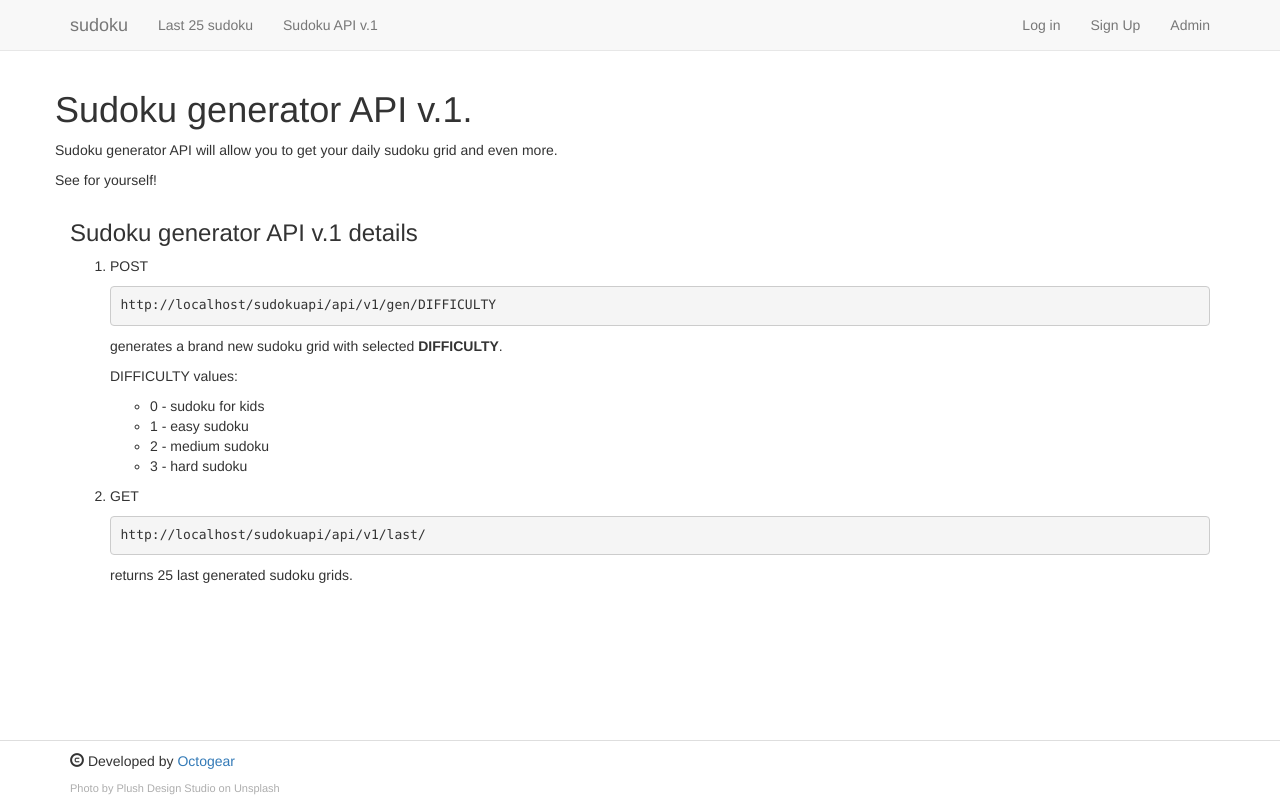
After one commit to Octogear/sudoku, a Django app: page /sudokuapi/ in a window 1280 px wide. The commit adds this page. Run offline with Django 3.2, Linux system fonts and the light colour scheme; some libraries are stand-ins or nearby versions.

Commit message:
fix #5 sudoku api doc page

```diff
--- a/sudoku/urls.py
+++ b/sudoku/urls.py
@@ -28,6 +28,7 @@ from sudoku_app import views as sudoku_app_views
 urlpatterns = [
     path('admin/', admin.site.urls),
     path('', sudoku_app_views.IndexView.as_view(), name='home'),
+    path('sudokuapi/', sudoku_app_views.ApiView.as_view(), name='sudokuapi'),
     path('sudoku_app_template/', sudoku_app_views.sudoku_appIndexView.as_view(), name='sudoku_app_template'),
 
     # logging users in/out
--- a/sudoku_app/views.py
+++ b/sudoku_app/views.py
@@ -37,9 +37,24 @@ class IndexView(TemplateView):
                 'page_title': self.page_title,
                 'last_boards': q,
                 'count': count,
+                'base_url': "{0}://{1}{2}".format(request.scheme, request.get_host(), request.path),
             }
         )
 
+
+class ApiView(TemplateView):
+    """Index view."""
+
+    template_name = 'sudokuapi.html'
+    page_title = "Sudoku Generator API v.1"
+
+    def get(self, request, *args, **kwargs):
+        return render(
+            request,
+            self.template_name, {
+                'base_url': "{0}://{1}{2}".format(request.scheme, request.get_host(), request.path),
+            }
+        )
 
 class sudoku_appIndexView(TemplateView):
     template_name = 'sudoku_app/base.html'
--- /dev/null
+++ b/templates/sudokuapi.html
@@ -0,0 +1,39 @@
+{% extends 'base.html' %}
+
+{% block body_block %}
+    <div class="row">
+        <h1>Sudoku generator API v.1.</h1>
+        <p>Sudoku generator API will allow you to get your daily sudoku grid and even more.</p>
+        <p>See for yourself!</p>
+    </div>
+
+    <div class="row">
+        <div class="col-sm-12">
+            <h3>Sudoku generator API v.1 details</h3>
+            <ol class='api-list'>
+                <li>
+                    <p>
+                        POST <pre>{{base_url}}api/v1/gen/DIFFICULTY</pre>
+                        generates a brand new sudoku grid with selected <b>DIFFICULTY</b>.
+                    </p>
+                    <p>
+                        DIFFICULTY values:
+                        <ul>
+                            <li>0 - sudoku for kids</li>
+                            <li>1 - easy sudoku</li>
+                            <li>2 - medium sudoku</li>
+                            <li>3 - hard sudoku</li>
+                        </ul>
+                    </p>
+                </li>
+                <li>
+                    <p>
+                        GET
+                        <pre>{{base_url}}api/v1/last/</pre>
+                        returns 25 last generated sudoku grids.
+                    </p>
+                </li>
+            </ol>
+        </div>
+    </div>
+{% endblock %}
--- a/templates/topnavbar.html
+++ b/templates/topnavbar.html
@@ -12,7 +12,7 @@
         <div id="navbar" class="navbar-collapse collapse">
           <ul class="nav navbar-nav">
             <li><a href="{% url 'sudoku_app_template' %}">Last 25 sudoku</a></li>
-            <li><a href="{% url 'sudoku_app_template' %}">Sudoku API v.1</a></li>
+            <li><a href="{% url 'sudokuapi' %}">Sudoku API v.1</a></li>
           </ul>
           <ul class="nav navbar-nav navbar-right">
             <li>{% if user.is_authenticated %}
```
